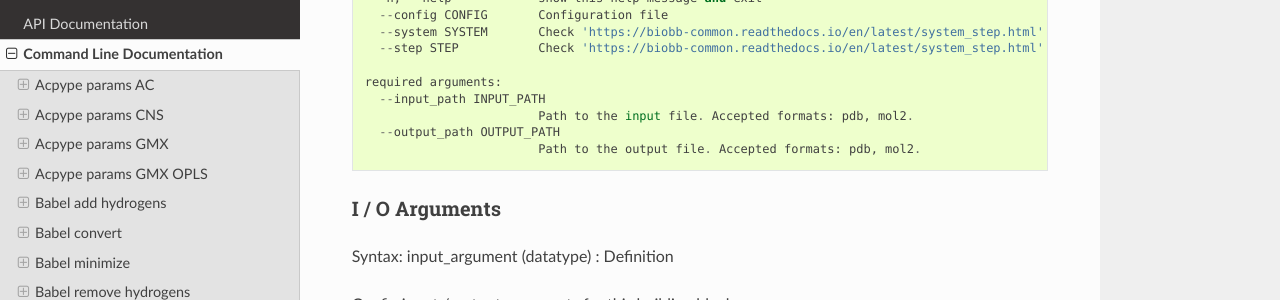
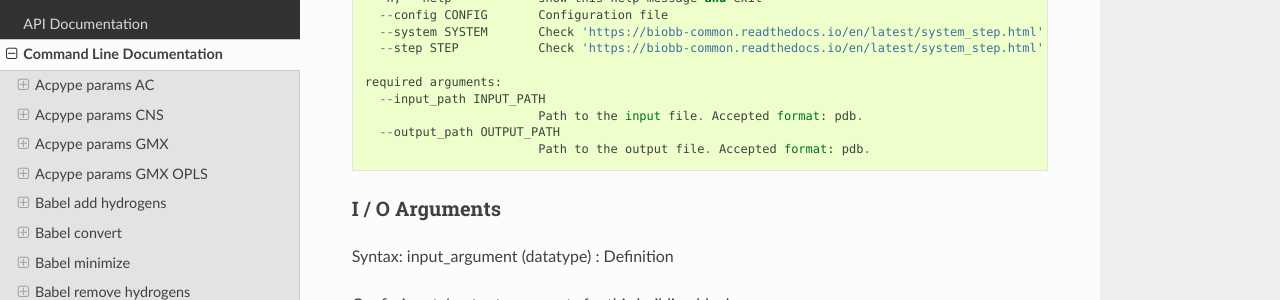
Before and after one commit to bioexcel/biobb_chemistry, a Sphinx documentation site: the page built from biobb_chemistry/docs/source/command_line.rst, in a window 1280 px wide and 900 px high, scrolled down 18034 px. Shown: the part 151-451 px from the top of the window. Built offline with Sphinx 7.4.7 and the Read the Docs theme 2.0.0, drawn with Linux system fonts in a browser that asks for light colours; some of the changed text lies outside the part shown.

Commit message:
Bug fixes reduce

```diff
--- a/biobb_chemistry/docs/source/command_line.rst
+++ b/biobb_chemistry/docs/source/command_line.rst
@@ -1023,9 +1023,9 @@
 
     required arguments:
       --input_path INPUT_PATH
-                            Path to the input file. Accepted formats: pdb, mol2.
+                            Path to the input file. Accepted format: pdb.
       --output_path OUTPUT_PATH
-                            Path to the output file. Accepted formats: pdb, mol2.
+                            Path to the output file. Accepted format: pdb.
 
 I / O Arguments
 ~~~~~~~~~~~~~~~
@@ -1142,9 +1142,9 @@
 
     required arguments:
       --input_path INPUT_PATH
-                            Path to the input file. Accepted formats: pdb, mol2
+                            Path to the input file. Accepted format: pdb.
       --output_path OUTPUT_PATH
-                            Path to the output file. Accepted formats: pdb, mol2
+                            Path to the output file. Accepted format: pdb.
 
 I / O Arguments
 ~~~~~~~~~~~~~~~
```
Also changed, not shown: biobb_chemistry/docs/jupyter/command_line_template.ipynb, 3 other files.
